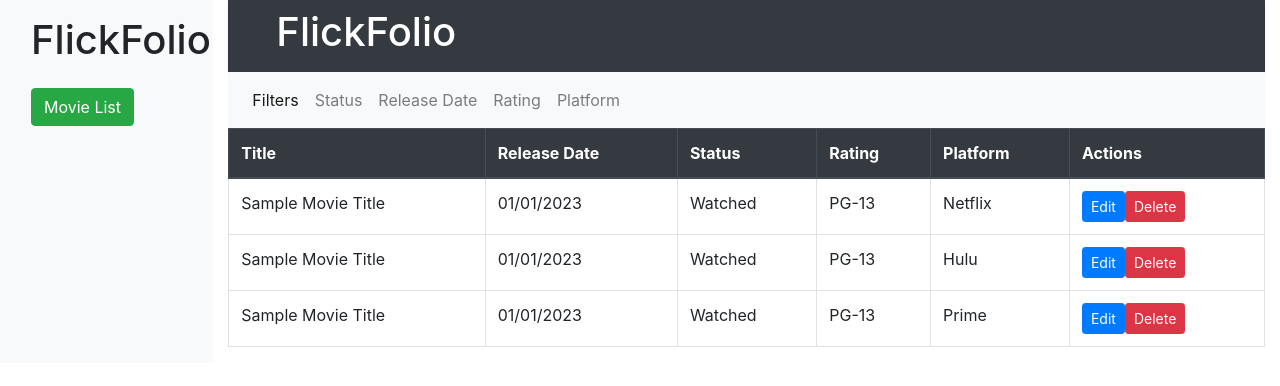
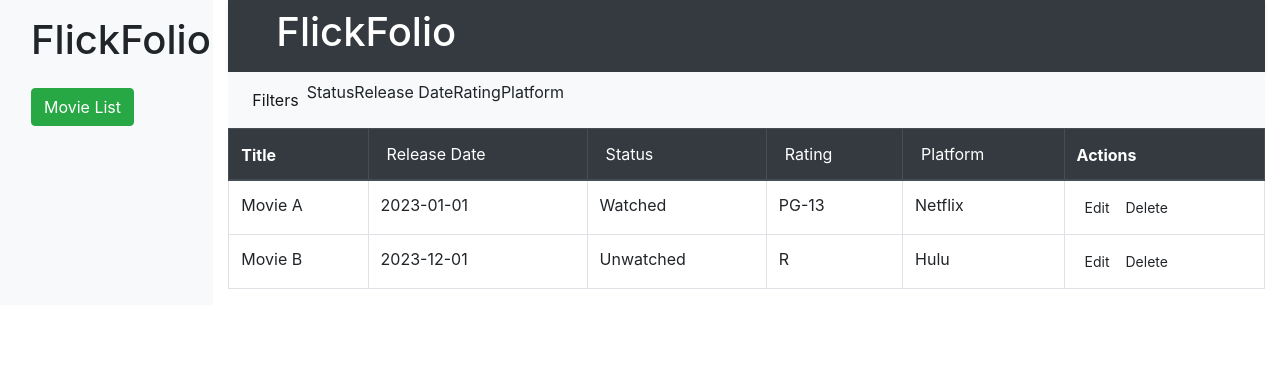
Before and after one commit to fender-kid/FlickFolio, an Angular app: page / in a window 1280 px wide. Shown: the top 386 px of the page. Built offline with nearby package versions, Linux system fonts and the light colour scheme.

Commit message:
Debugged Sort Methods

```diff
--- a/src/app/app.component.html
+++ b/src/app/app.component.html
@@ -5,7 +5,6 @@
       </div>
       <div class="col-10">
         <app-header></app-header>
-        <app-filters></app-filters>
         <app-movie-info></app-movie-info>
 
       </div>
--- a/src/app/filters/filters.component.html
+++ b/src/app/filters/filters.component.html
@@ -4,17 +4,17 @@
           <li class="nav-item active">
               <a class="nav-link" href="#">Filters</a>
           </li>
-          <li class="nav-item">
-              <a class="nav-link" href="#">Status</a>
+          <li class="filter-item" (click)="sort('status')">
+              Status
           </li>
           <li class="nav-item">
-              <a class="nav-link" href="#">Release Date</a>
+              Release Date
           </li>
           <li class="nav-item">
-              <a class="nav-link" href="#">Rating</a>
+              Rating
           </li>
           <li class="nav-item">
-              <a class="nav-link" href="#">Platform</a>
+              Platform
           </li>
       </ul>
   </div>
--- a/src/app/filters/filters.component.ts
+++ b/src/app/filters/filters.component.ts
@@ -1,4 +1,5 @@
-import { Component } from '@angular/core';
+import { Component, Input, Output, EventEmitter } from '@angular/core';
+import { Movie } from '../models/movie.model'
 
 @Component({
   selector: 'app-filters',
@@ -6,5 +7,10 @@ import { Component } from '@angular/core';
   styleUrls: ['./filters.component.css']
 })
 export class FiltersComponent {
+  @Input() movies: Movie[];
+  @Output() onSort = new EventEmitter<string>();
 
+  sort(attribute: string): void {
+    this.onSort.emit(attribute);
+  }
 }
--- a/src/app/movie-info/movie-info.component.css
+++ b/src/app/movie-info/movie-info.component.css
@@ -0,0 +1,8 @@
+button {
+  background: none;
+  border: none;
+  color: inherit;
+  text-align: left;
+  cursor: pointer;
+  outline: none;
+}
--- a/src/app/movie-info/movie-info.component.html
+++ b/src/app/movie-info/movie-info.component.html
@@ -1,53 +1,29 @@
+<app-filters (onSort)="handleSort($event)"></app-filters>
+
 <table class="table table-bordered table-hover">
   <thead class="thead-dark">
       <tr>
           <th>Title</th>
-          <th>Release Date</th>
-          <th>Status</th>
-          <th>Rating</th>
-          <th>Platform</th>
+          <th><button (click)="handleSort('releaseDate')">Release Date</button></th>
+          <th><button (click)="handleSort('status')">Status</button></th>
+          <th><button (click)="handleSort('rating')">Rating</button></th>
+          <th><button (click)="handleSort('platform')">Platform</button></th>
           <th>Actions</th>
       </tr>
   </thead>
   <tbody>
-      <!-- Sample Row (Will loop through this with *ngFor later) -->
-      <tr>
-          <td>Sample Movie Title</td>
-          <td>01/01/2023</td>
-          <td>Watched</td>
-          <td>PG-13</td>
-          <td>Netflix</td>
-          <td>
-              <!-- Sample actions: Edit/Delete -->
-              <button class="btn btn-sm btn-primary">Edit</button>
-              <button class="btn btn-sm btn-danger">Delete</button>
-          </td>
-      </tr>
-
-      <tr>
-        <td>Sample Movie Title</td>
-        <td>01/01/2023</td>
-        <td>Watched</td>
-        <td>PG-13</td>
-        <td>Hulu</td>
-        <td>
-            <!-- Sample actions: Edit/Delete -->
-            <button class="btn btn-sm btn-primary">Edit</button>
-            <button class="btn btn-sm btn-danger">Delete</button>
-        </td>
+      <!-- loop through this with *ngFor -->
+    <tr *ngFor="let movie of movies">
+      <td>{{movie.title}}</td>
+      <td>{{movie.releaseDate}}</td>
+      <td>{{movie.status}}</td>
+      <td>{{movie.rating}}</td>
+      <td>{{movie.platform}}</td>
+      <td>
+        <!-- Sample Buttons -->
+        <button class="btn btn-sm btn-primary">Edit</button>
+        <button class="btn btn-sm btn-danger">Delete</button>
+      </td>
     </tr>
-
-    <tr>
-      <td>Sample Movie Title</td>
-      <td>01/01/2023</td>
-      <td>Watched</td>
-      <td>PG-13</td>
-      <td>Prime</td>
-      <td>
-          <!-- Sample actions: Edit/Delete -->
-          <button class="btn btn-sm btn-primary">Edit</button>
-          <button class="btn btn-sm btn-danger">Delete</button>
-      </td>
-  </tr>
   </tbody>
 </table>
--- a/src/app/movie-info/movie-info.component.ts
+++ b/src/app/movie-info/movie-info.component.ts
@@ -29,14 +29,17 @@ export class MovieInfoComponent implements OnInit {
   }
 
   sortByStatus(): void {
+    // console.log('Sorting by STATUS');
     this.movies.sort((a, b) => a.status.localeCompare(b.status));
   }
 
   sortByReleaseDate(): void {
+    // console.log('Sorting by RELEASE DATE');
     this.movies.sort((a, b) => a.releaseDate.localeCompare(b.releaseDate));
   }
 
   sortByRating(): void {
+    // console.log('Sorting by RATING');
     const ratingOrder = { 'G': 1, 'PG' : 2, 'PG13' : 3, 'R' : 4, 'MA' : 5};
 
     this.movies.sort((a, b) => {
@@ -45,8 +48,25 @@ export class MovieInfoComponent implements OnInit {
   }
 
   sortByPlatform(): void {
+    // console.log('Sorting by PLATFORM');
     this.movies.sort((a, b) => a.platform.localeCompare(b.platform));
   }
+
+  handleSort(attribute: string): void {
+    // console.log(`Sorting by ${attribute}`);
+    switch(attribute) {
+      case 'status':
+        this.sortByStatus();
+        break;
+      case 'releaseDate':
+        this.sortByReleaseDate();
+        break;
+      case 'rating':
+        this.sortByRating();
+        break;
+      case 'platform':
+        this.sortByPlatform();
+        break;
+    }
+  }
 }
-
-// Add my additional methods.
```
